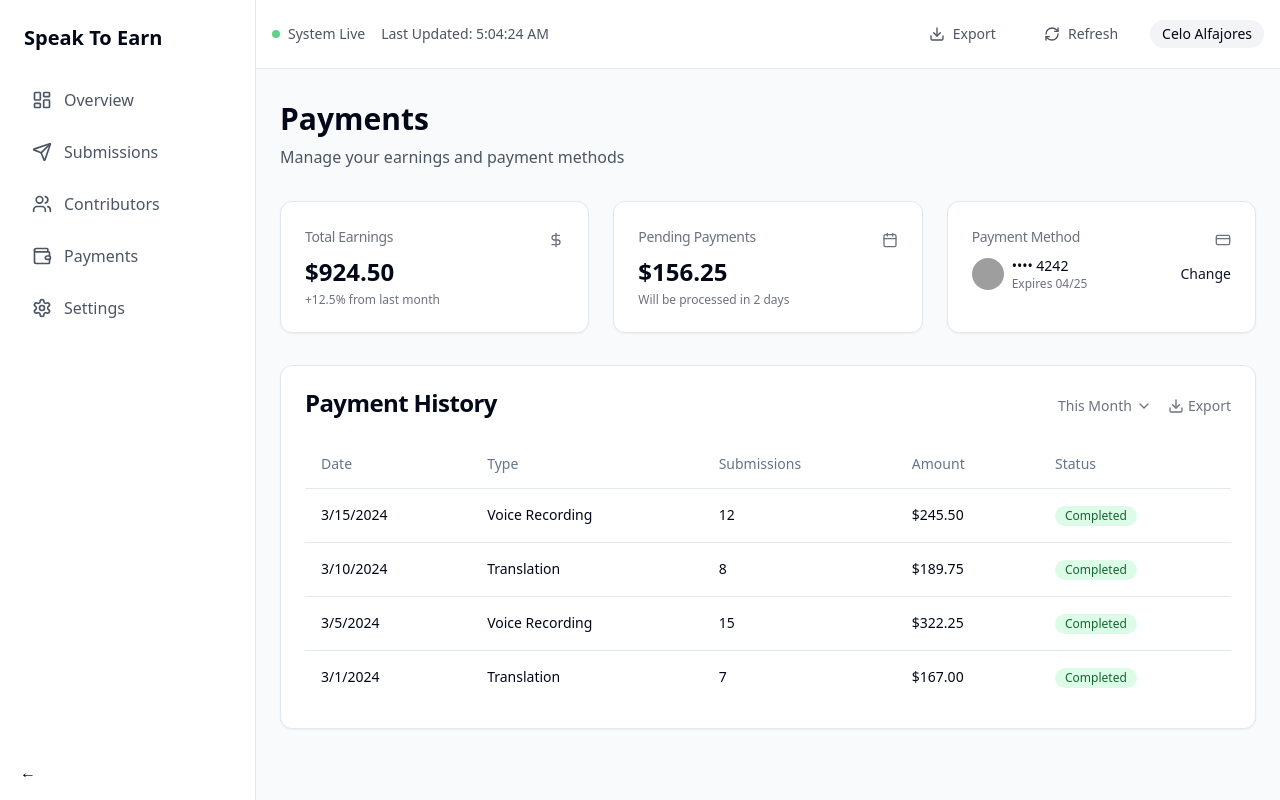
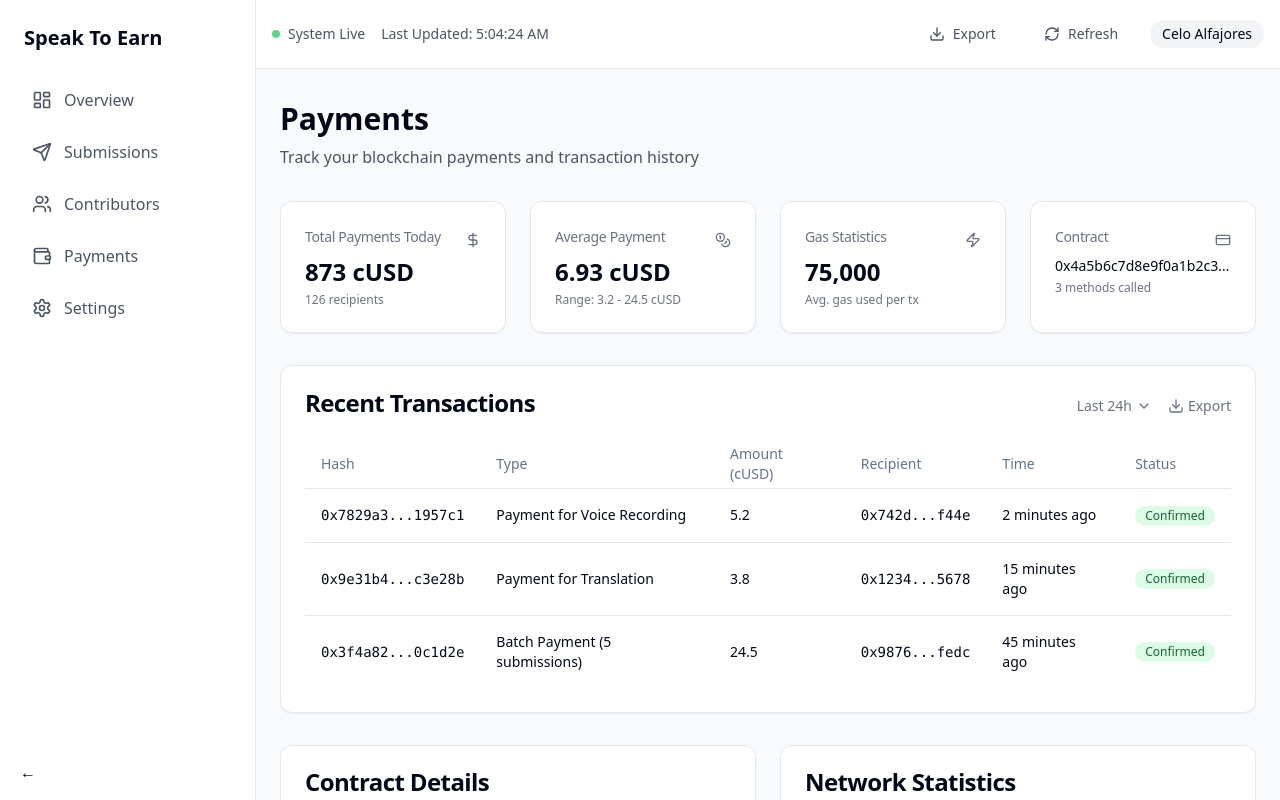
Before and after one commit to TheAlexYao/speaktoearn-data, a React (Vite) app: page /payments in a window 1280 px wide. Built offline with nearby package versions, Linux system fonts and the light colour scheme; grey boxes are pictures that could not be loaded.

Commit message:
Add blockchain transaction data
This commit adds realistic transaction data for the Celo Alfajores testnet to the application's demo.  The data includes recent transactions, contract interactions, gas statistics, and payment distribution details.

```diff
--- a/src/pages/Payments.tsx
+++ b/src/pages/Payments.tsx
@@ -2,7 +2,7 @@
 import { DashboardLayout } from "@/components/dashboard/DashboardLayout";
 import { Card, CardContent, CardHeader, CardTitle } from "@/components/ui/card";
 import { Avatar, AvatarFallback, AvatarImage } from "@/components/ui/avatar";
-import { CreditCard, DollarSign, Calendar, ChevronDown, Download } from "lucide-react";
+import { CreditCard, DollarSign, Calendar, ChevronDown, Download, Coins, Zap } from "lucide-react";
 import {
   Table,
   TableBody,
@@ -12,40 +12,58 @@ import {
   TableRow,
 } from "@/components/ui/table";
 
-const paymentHistory = [
+const blockchainTransactions = [
   {
     id: "1",
-    date: "2024-03-15",
-    amount: "245.50",
-    status: "Completed",
-    type: "Voice Recording",
-    submissions: 12,
+    hash: "0x7829a3f52d2c9483d3d35c3f807206f026702fd3cbb8f125c21b0875881957c1",
+    type: "Payment for Voice Recording",
+    amount: "5.2",
+    to: "0x742d35Cc6634C0532925a3b844Bc454e4438f44e",
+    status: "Confirmed",
+    block: "18245632",
+    time: "2 minutes ago",
   },
   {
     id: "2",
-    date: "2024-03-10",
-    amount: "189.75",
-    status: "Completed",
-    type: "Translation",
-    submissions: 8,
+    hash: "0x9e31b4d3c79b4b32ebf4c4c42a412720f843f1b91756e4c19aa39e3619c3e28b",
+    type: "Payment for Translation",
+    amount: "3.8",
+    to: "0x1234dF67890AbCdEF1234567890abcdef12345678",
+    status: "Confirmed",
+    block: "18245629",
+    time: "15 minutes ago",
   },
   {
     id: "3",
-    date: "2024-03-05",
-    amount: "322.25",
-    status: "Completed",
-    type: "Voice Recording",
-    submissions: 15,
-  },
-  {
-    id: "4",
-    date: "2024-03-01",
-    amount: "167.00",
-    status: "Completed",
-    type: "Translation",
-    submissions: 7,
+    hash: "0x3f4a825d6e0c4c1a99b87e34c1c2f3e4d5e6f708192a3b4c5d6e7f8a9b0c1d2e",
+    type: "Batch Payment (5 submissions)",
+    amount: "24.5",
+    to: "0x9876fedcBA9876543210FEDCba9876543210fedc",
+    status: "Confirmed",
+    block: "18245621",
+    time: "45 minutes ago",
   },
 ];
+
+const gasStats = {
+  averageGasUsed: "75,000",
+  averageGasPrice: "0.5 Gwei",
+  transactionSpeed: "< 5 seconds",
+  averageCost: "~0.0000375 CELO",
+};
+
+const paymentStats = {
+  totalPayments: "873",
+  recipients: "126",
+  averagePayment: "6.93",
+  largestPayment: "24.5",
+  smallestPayment: "3.2",
+};
+
+const contractInfo = {
+  address: "0x4a5b6c7d8e9f0a1b2c3d4e5f6a7b8c9d0e1f2a3",
+  methods: ["payForSubmission()", "batchPayment()", "updateContributorStatus()"],
+};
 
 const Payments = () => {
   return (
@@ -54,70 +72,70 @@ const Payments = () => {
         <div>
           <h1 className="text-3xl font-bold">Payments</h1>
           <p className="text-gray-600 mt-2">
-            Manage your earnings and payment methods
+            Track your blockchain payments and transaction history
           </p>
         </div>
 
-        <div className="grid gap-6 md:grid-cols-2 lg:grid-cols-3">
+        <div className="grid gap-6 md:grid-cols-2 lg:grid-cols-4">
           <Card>
             <CardHeader className="flex flex-row items-center justify-between pb-2">
               <CardTitle className="text-sm font-medium text-gray-500">
-                Total Earnings
+                Total Payments Today
               </CardTitle>
               <DollarSign className="w-4 h-4 text-gray-500" />
             </CardHeader>
             <CardContent>
-              <div className="text-2xl font-bold">$924.50</div>
-              <p className="text-xs text-gray-500 mt-1">+12.5% from last month</p>
+              <div className="text-2xl font-bold">{paymentStats.totalPayments} cUSD</div>
+              <p className="text-xs text-gray-500 mt-1">{paymentStats.recipients} recipients</p>
             </CardContent>
           </Card>
 
           <Card>
             <CardHeader className="flex flex-row items-center justify-between pb-2">
               <CardTitle className="text-sm font-medium text-gray-500">
-                Pending Payments
+                Average Payment
               </CardTitle>
-              <Calendar className="w-4 h-4 text-gray-500" />
+              <Coins className="w-4 h-4 text-gray-500" />
             </CardHeader>
             <CardContent>
-              <div className="text-2xl font-bold">$156.25</div>
-              <p className="text-xs text-gray-500 mt-1">Will be processed in 2 days</p>
+              <div className="text-2xl font-bold">{paymentStats.averagePayment} cUSD</div>
+              <p className="text-xs text-gray-500 mt-1">Range: {paymentStats.smallestPayment} - {paymentStats.largestPayment} cUSD</p>
             </CardContent>
           </Card>
 
           <Card>
             <CardHeader className="flex flex-row items-center justify-between pb-2">
               <CardTitle className="text-sm font-medium text-gray-500">
-                Payment Method
+                Gas Statistics
+              </CardTitle>
+              <Zap className="w-4 h-4 text-gray-500" />
+            </CardHeader>
+            <CardContent>
+              <div className="text-2xl font-bold">{gasStats.averageGasUsed}</div>
+              <p className="text-xs text-gray-500 mt-1">Avg. gas used per tx</p>
+            </CardContent>
+          </Card>
+
+          <Card>
+            <CardHeader className="flex flex-row items-center justify-between pb-2">
+              <CardTitle className="text-sm font-medium text-gray-500">
+                Contract
               </CardTitle>
               <CreditCard className="w-4 h-4 text-gray-500" />
             </CardHeader>
             <CardContent>
-              <div className="flex items-center justify-between">
-                <div className="flex items-center space-x-2">
-                  <Avatar className="h-8 w-8">
-                    <AvatarImage src="/placeholder.svg" />
-                    <AvatarFallback>CC</AvatarFallback>
-                  </Avatar>
-                  <div>
-                    <p className="text-sm font-medium">•••• 4242</p>
-                    <p className="text-xs text-gray-500">Expires 04/25</p>
-                  </div>
-                </div>
-                <button className="text-sm text-primary hover:underline">
-                  Change
-                </button>
-              </div>
+              <div className="text-sm font-medium truncate">{contractInfo.address}</div>
+              <p className="text-xs text-gray-500 mt-1">{contractInfo.methods.length} methods called</p>
             </CardContent>
           </Card>
         </div>
 
         <Card>
           <CardHeader className="flex flex-row items-center justify-between">
-            <CardTitle>Payment History</CardTitle>
+            <CardTitle>Recent Transactions</CardTitle>
             <div className="flex items-center space-x-4">
               <button className="flex items-center space-x-1 text-sm text-gray-500 hover:text-gray-900">
-                <span>This Month</span>
+                <span>Last 24h</span>
                 <ChevronDown className="w-4 h-4" />
               </button>
               <button className="flex items-center space-x-1 text-sm text-gray-500 hover:text-gray-900">
@@ -130,23 +148,29 @@ const Payments = () => {
             <Table>
               <TableHeader>
                 <TableRow>
-                  <TableHead>Date</TableHead>
+                  <TableHead>Hash</TableHead>
                   <TableHead>Type</TableHead>
-                  <TableHead>Submissions</TableHead>
-                  <TableHead>Amount</TableHead>
+                  <TableHead>Amount (cUSD)</TableHead>
+                  <TableHead>Recipient</TableHead>
+                  <TableHead>Time</TableHead>
                   <TableHead>Status</TableHead>
                 </TableRow>
               </TableHeader>
               <TableBody>
-                {paymentHistory.map((payment) => (
-                  <TableRow key={payment.id}>
-                    <TableCell>{new Date(payment.date).toLocaleDateString()}</TableCell>
-                    <TableCell>{payment.type}</TableCell>
-                    <TableCell>{payment.submissions}</TableCell>
-                    <TableCell>${payment.amount}</TableCell>
+                {blockchainTransactions.map((tx) => (
+                  <TableRow key={tx.id}>
+                    <TableCell className="font-mono text-sm">
+                      {tx.hash.slice(0, 8)}...{tx.hash.slice(-6)}
+                    </TableCell>
+                    <TableCell>{tx.type}</TableCell>
+                    <TableCell>{tx.amount}</TableCell>
+                    <TableCell className="font-mono text-sm">
+                      {tx.to.slice(0, 6)}...{tx.to.slice(-4)}
+                    </TableCell>
+                    <TableCell>{tx.time}</TableCell>
                     <TableCell>
                       <span className="inline-flex items-center px-2.5 py-0.5 rounded-full text-xs font-medium bg-green-100 text-green-800">
-                        {payment.status}
+                        {tx.status}
                       </span>
                     </TableCell>
                   </TableRow>
@@ -155,6 +179,58 @@ const Payments = () => {
             </Table>
           </CardContent>
         </Card>
+
+        <div className="grid gap-6 md:grid-cols-2">
+          <Card>
+            <CardHeader>
+              <CardTitle>Contract Details</CardTitle>
+            </CardHeader>
+            <CardContent>
+              <div className="space-y-4">
+                <div>
+                  <p className="text-sm text-gray-500">Contract Address</p>
+                  <p className="font-mono text-sm mt-1">{contractInfo.address}</p>
+                </div>
+                <div>
+                  <p className="text-sm text-gray-500">Latest Methods Called</p>
+                  <div className="space-y-2 mt-2">
+                    {contractInfo.methods.map((method, index) => (
+                      <div key={index} className="text-sm font-mono bg-gray-50 p-2 rounded">
+                        {method}
+                      </div>
+                    ))}
+                  </div>
+                </div>
+              </div>
+            </CardContent>
+          </Card>
+
+          <Card>
+            <CardHeader>
+              <CardTitle>Network Statistics</CardTitle>
+            </CardHeader>
+            <CardContent>
+              <div className="space-y-4">
+                <div className="flex justify-between">
+                  <span className="text-sm text-gray-500">Average Gas Used</span>
+                  <span className="font-mono">{gasStats.averageGasUsed}</span>
+                </div>
+                <div className="flex justify-between">
+                  <span className="text-sm text-gray-500">Average Gas Price</span>
+                  <span className="font-mono">{gasStats.averageGasPrice}</span>
+                </div>
+                <div className="flex justify-between">
+                  <span className="text-sm text-gray-500">Transaction Speed</span>
+                  <span className="font-mono">{gasStats.transactionSpeed}</span>
+                </div>
+                <div className="flex justify-between">
+                  <span className="text-sm text-gray-500">Average Cost/Tx</span>
+                  <span className="font-mono">{gasStats.averageCost}</span>
+                </div>
+              </div>
+            </CardContent>
+          </Card>
+        </div>
       </div>
     </DashboardLayout>
   );
```
